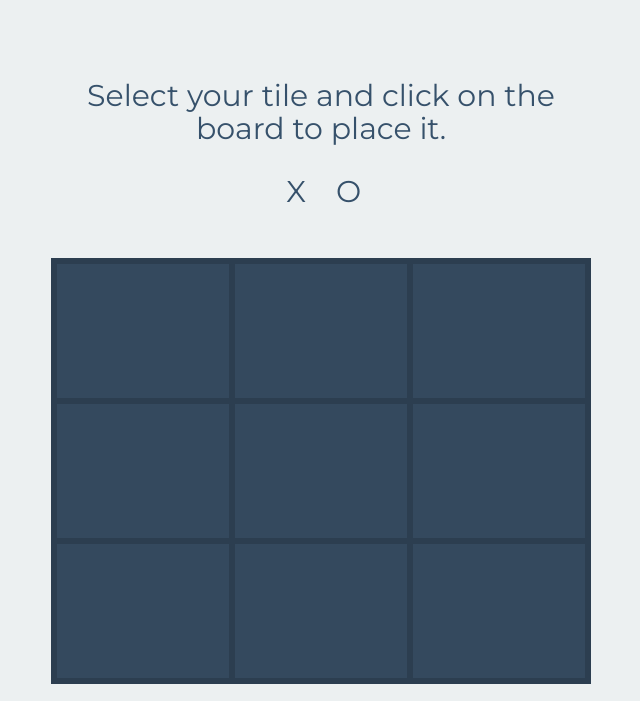
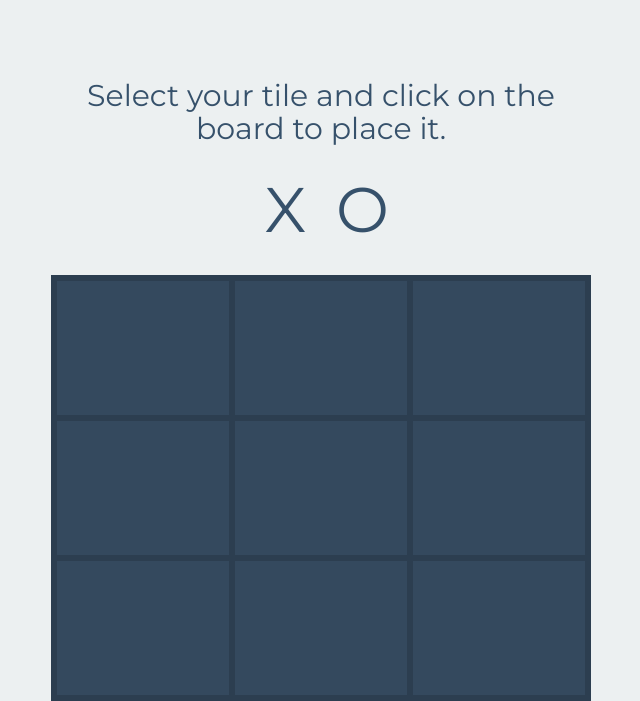
Before and after one commit to marksia/tictactoe_ai, a Django app: page / in a window 1280 px wide. Shown: the part 162-863 px from the top of the page, without its empty margins (319-959 px from the left). Run offline with Django 3.2, Linux system fonts and the light colour scheme; some libraries are stand-ins or nearby versions.

Commit message:
Add styling to markers

```diff
--- a/static/css/style.css
+++ b/static/css/style.css
@@ -34,3 +34,11 @@ body {
   font-size: 3.5em;
   font-family: 'Montserrat', sans-serif;
 }
+
+.marker {
+  font-size: 3.5em;
+}
+
+.mb-130 {
+  margin-bottom: 130px;
+}
--- a/templates/index.html
+++ b/templates/index.html
@@ -47,16 +47,15 @@
 
     <div class="">
       <div class="col-sm-6 selectX text-right">
-        <h2>X</h2>
+        <h2 class="marker">X</h2>
       </div>
 
       <div class="col-sm-6 selectO text-left">
-        <h2>O</h2>
+        <h2 class="marker">O</h2>
       </div>
     </div>
 
-    <br><br>
-    <br><br>
+    <div class="mb-130"></div>
 
       <table class="grid">
         <tr>
```
